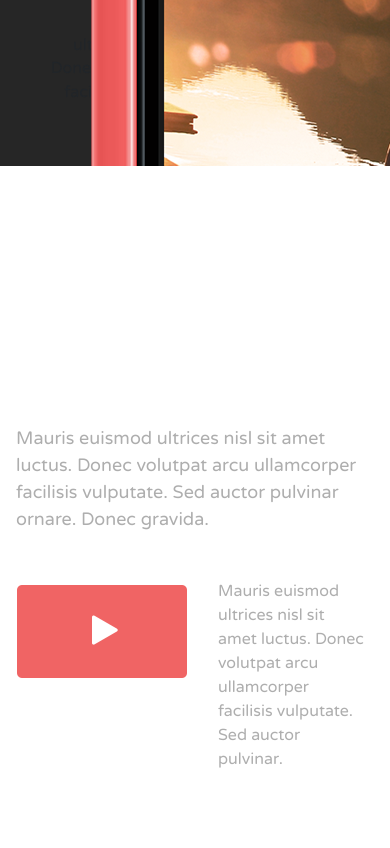
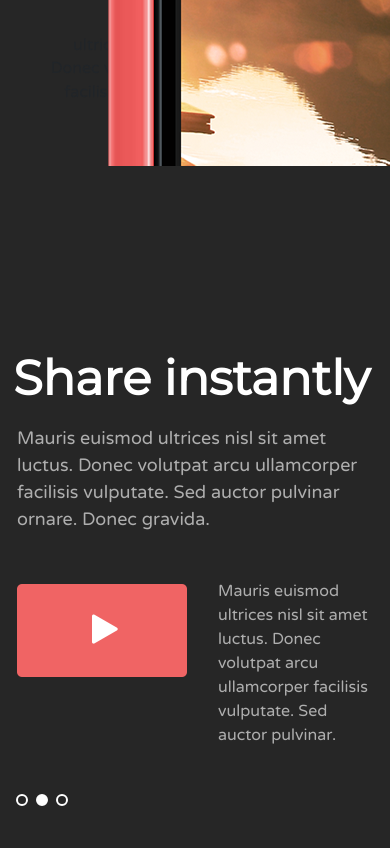
Before and after one commit to ara-bara/maket7, a website: page index.html in a window 390 px wide. Shown: the part 2050-2898 px from the top of the page. Before the commit the page ends 2835 px from the top, so only its background shows below. Drawn offline with nearby package versions, Linux system fonts and the light colour scheme; a web font is replaced by a local one.

Commit message:
+adaptive share

```diff
--- a/index.html
+++ b/index.html
@@ -84,13 +84,21 @@
 				</div>
 				<div class="share">
 					<div class="container-custom row">
-						<div class="share-img col-xl-6 offset-xl-1">
+						<div class="share-img col-lg-3 offset-lg-0 col-md-5 offset-lg-0">
 							<img src="img/iphone_half.png" alt="mistake" title="iphone_half">
 						</div>
-						<div class="share-item col-xl-5 ">
+						<div class="share-item col-lg-5 col-md-6 offset-md-3 col-sm-8 offset-sm-2">
 							<div class="share-item__title"><h3>Share instantly</h3></div>
 							<div class="share-item__info">Mauris euismod ultrices nisl sit amet luctus. Donec volutpat arcu ullamcorper facilisis vulputate. Sed auctor pulvinar ornare. Donec gravida.</div>
 							<div class="share-item__slider-list">
+								<div class="slider-item">
+									<img class="slider-item__img" src="img/video.png" alt="mistake" title="video">
+									<p class="slider-item__paragraph">Mauris euismod ultrices nisl sit amet luctus. Donec volutpat arcu ullamcorper facilisis vulputate. Sed auctor pulvinar.</p>
+								</div>
+								<div class="slider-item">
+									<img class="slider-item__img" src="img/video.png" alt="mistake" title="video">
+									<p class="slider-item__paragraph">Mauris euismod ultrices nisl sit amet luctus. Donec volutpat arcu ullamcorper facilisis vulputate. Sed auctor pulvinar.</p>
+								</div>
 								<div class="slider-item">
 									<img class="slider-item__img" src="img/video.png" alt="mistake" title="video">
 									<p class="slider-item__paragraph">Mauris euismod ultrices nisl sit amet luctus. Donec volutpat arcu ullamcorper facilisis vulputate. Sed auctor pulvinar.</p>
--- a/js/script.js
+++ b/js/script.js
@@ -8,9 +8,20 @@ $(document).ready(function(){
     });
 });
 
+//share
+$(document).ready(function(){
+    $('.share-item__slider-list').slick({
+        arrows:false,
+        dots:true,
+        autoplay: true,
+        autoplaySpeed: 4000
+    });
+});
+
 //burger menu
+/*
 $(document).ready(function(){
     $('.navbar-toggler').click(function(){
         $('.navbar-collapse').toggleClass('show');
     });
-});
+});*/
--- a/scss/_adaptive.scss
+++ b/scss/_adaptive.scss
@@ -13,6 +13,17 @@
     }
   }
 }
+
+@media (max-width: 1400px){
+  .share {
+    .container-custom {
+      .share-img {
+        margin-left: 0;
+      }
+    }
+  }
+}
+
 @media (max-width: 1200px) {
   .container {
     max-width: 970px;
@@ -97,6 +108,17 @@
   }
 }
 
+@media (max-width: 991px) {
+  .share {
+    height: auto;
+    .container-custom {
+      .share-img {
+        margin-left: 25%;
+      }
+    }
+  }
+}
+
 @media (max-width: 768px) {
   .banner{
     .container{
--- a/scss/_mixin.scss
+++ b/scss/_mixin.scss
@@ -15,3 +15,18 @@
   font-weight: 400;
   color: #ffffff;
 }
+
+$size :10px;
+$s :11px;
+
+/*margin top and left*/
+@mixin mtl($size,$s){
+  margin-top: $size;
+  margin-left: $s;
+}
+
+/*margin top and left*/
+@mixin ptl($size,$s){
+  padding-top: $size;
+  padding-left: $s;
+}
--- a/scss/_share.scss
+++ b/scss/_share.scss
@@ -1,17 +1,22 @@
 .share{
-  height: 734px;
   background-color: #262626;
   .container-custom{
     .share-img{
       margin-top: 72px;
       margin-left: 80px;
     }
-    .share-item{
-      padding-left: 13px;
+    .share-item {
+      padding-left: 11px;
+      .slick-dots {
+        padding-left: 1px;
+        li{
+          margin: 31px 4px;
+        }
+      }
       &__title{
         h3{
           padding-top: 184px;
-          margin-left: 1px;
+          margin-left: 2px;
           font-family: 'Montserrat', sans-serif;
           font-size: 48px;
           line-height: 1.2;
@@ -20,8 +25,7 @@
         }
       }
       &__info{
-        padding-top: 10px;
-        padding-left: 3px;
+        @include ptl(10px,6px);
         font-size: 18px;
         line-height: 27px;
         font-weight: 400;
@@ -31,14 +35,12 @@
         .slider-item{
           display: flex;
           &__img{
-            margin-top: 52px;
-            margin-left: 4px;
+            @include mtl(51px,6px);
             width: 170px;
             height: 93px;
           }
           &__paragraph{
-            margin-top: 46px;
-            margin-left: 31px;
+            @include mtl(46px,31px);
             padding-right: 12px;
             font-size: 16px;
             line-height: 24px;
--- a/scss/style.scss
+++ b/scss/style.scss
@@ -43,33 +43,26 @@ main{
   overflow: hidden;
 }
 
-.slick-dots{
+.slick-dots {
   display: flex;
-  justify-content: center;
   align-items: center;
+  li{
+    margin: 0 4px;
+    button {
+      font-size: 0;
+      width: 12px;
+      height: 12px;
+      background-color: rgba(255,255,255,0.0);
+      border: 2px solid #ffffff;
+      border-radius: 50%;
+    }
+  }
 }
 
-.slick-dots li{
-  margin: 0 7px;
+.slick-dots li.slick-active button {
+  background-color: #ffffff;
+  opacity: 1;
 }
-
-.slick-dots button{
-  font-size: 0;
-  width: 12px;
-  height: 12px;
-  background-color: rgba(255,255,255,0.0);
-  border: 2px solid #ffffff;
-  border-radius: 50%;
-}
-/*
-.slick-active{
-  font-size: 0;
-  border-radius: 50%;
-  width: 12px;
-  height: 12px;
-  background-color: #ffffff;
-}*/
-
 @import "_header.scss";
 @import "_banner.scss";
 @import "_benefits.scss";
```
Also changed, not shown: css/style.css.
